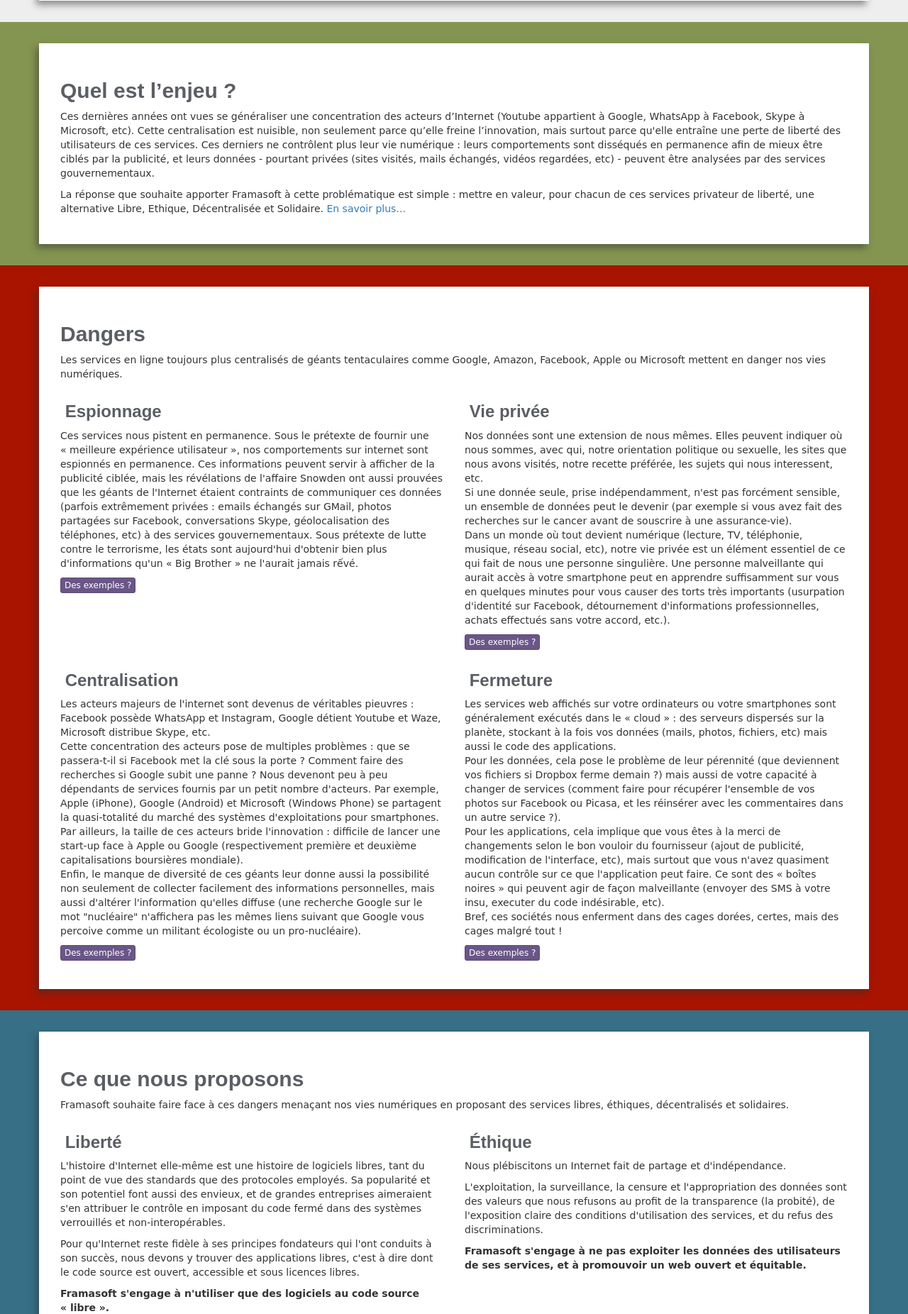
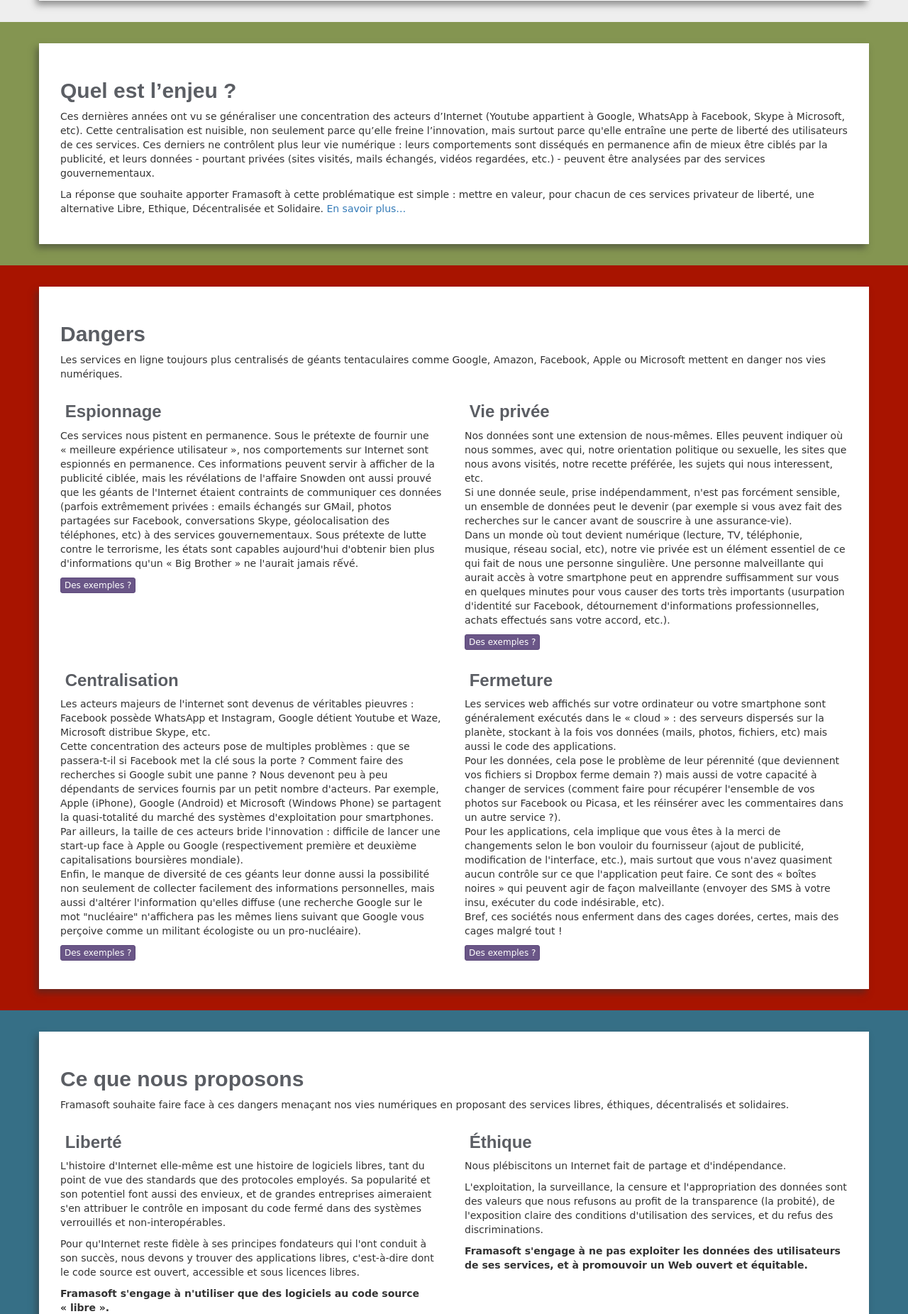
Before and after one commit to framasoft/degooglisons, a PHP site: page / in a window 1280 px wide. Shown: the part 1099-2951 px from the top of the page at 71% size. Run offline with PHP 8.4, Linux system fonts and the light colour scheme; some libraries are stand-ins or nearby versions.

Commit message:
corrections mineures ortho

```diff
--- a/index.php
+++ b/index.php
@@ -116,7 +116,7 @@ foreach ($data as $k => $v) {
                     <p class="text-center"><a class="btn btn-warning btn-lg btn-soutenir" href="http://soutenir.framasoft.org"><span class="fa fa-w fa-heart"></span> Soutenir ce projet</a></p>
 
                     <div class="well">
-                        <p><select id="c-select" title="Choisir le camps" class="form-control">
+                        <p><select id="c-select" title="Choisir le camp" class="form-control">
                             <?php echo $options; ?>
                         </select></p>
 
@@ -125,11 +125,11 @@ foreach ($data as $k => $v) {
                             <h2>Village libriste</h2>
                             <p>Au milieu des multinationales tentaculaires,
 quelques organisations non-lucratives continuent de lutter activement
-pour un web ouvert et respectueux des internautes.</p>
+pour un Web ouvert et respectueux des internautes.</p>
                             <p>En plus de Framasoft, association loi 1901
-qui mène cette présente campagne, nous pouvons citer l'April, la
+qui mène la présente campagne, nous pouvons citer l'April, la
 Quadrature du Net ou encore l'Aful. Ces associations vivent de vos dons,
- n'oubliez pas de les soutenir !</p>
+ n'oubliez pas de les soutenir&nbsp;!</p>
                         </div>
                         <!-- Big camps -->
                         <div id="t-fermetum" class="c-text">
@@ -137,7 +137,7 @@ Quadrature du Net ou encore l'Aful. Ces associations vivent de vos dons,
                             <p>Les services en ligne sont souvent fermés :
 une fois que vous avez commencé à les utiliser, il est très difficile de
  s'en séparer car ces entreprises font tout pour vous garder captifs en
-empêchant, par exemple, de migrer ses données ailleurs facilement.</p>
+ vous empêchant, par exemple, de migrer vos données ailleurs facilement.</p>
                             <p>Utiliser des services en ligne ouverts, c'est
  s'assurer qu'on ne sera jamais captif d'un site particulier et qu'il
 sera toujours possible d'aller voir ailleurs.
@@ -159,7 +159,7 @@ proposée par Framasoft ou installer le service chez soi.
                             <p>«&nbsp;Si c'est gratuit, c'est que vous êtes
 le produit&nbsp;» : de nombreux services en ligne vivent de
 l'exploitation de vos données personnelles en les revendant à des
-sociétés publicitaires. De plus, la plupart sont basés aux États-Unis et
+sociétés publicitaires. De plus, la plupart de ces services sont basés aux États-Unis et
  obéissent aux lois américaines de type PATRIOT ACT qui nient totalement
  votre droit à la vie privée.</p>
                             <p>Utiliser des services en ligne hébergés en
@@ -189,7 +189,7 @@ programme PRISM de la NSA ont montré que les craintes sur la violation
 de masse de la vie privée des internautes étaient fondées.</p>
                             <p>Utiliser des services centralisés revient
 aujourd'hui à offrir sur un plateau ses données personnelles aux
-organisation de surveillance sans aucun moyen de contrôler l'usage qui
+organisations de surveillance sans aucun moyen de contrôler l'usage qui
 en est fait.</p>
                         </div>
                         <!-- Little camps -->
@@ -201,7 +201,7 @@ en est fait.</p>
         <div class="row" id="enjeux">
             <div class="container ombre">
                 <h2>Quel est l’enjeu ?</h2>
-                <p>Ces dernières années ont vues se généraliser une
+                <p>Ces dernières années ont vu se généraliser une
 concentration des acteurs d’Internet (Youtube appartient à Google,
 WhatsApp à Facebook, Skype à Microsoft, etc). Cette centralisation est
 nuisible, non seulement parce qu’elle freine l’innovation, mais surtout
@@ -209,7 +209,7 @@ parce qu'elle entraîne une perte de liberté des utilisateurs de ces
 services. Ces derniers ne contrôlent plus leur vie numérique : leurs
 comportements sont disséqués en permanence afin de mieux être ciblés par
 la publicité, et leurs données - pourtant privées (sites visités, mails
-échangés, vidéos regardées, etc) - peuvent être analysées par des
+échangés, vidéos regardées, etc.) - peuvent être analysées par des
 services gouvernementaux.</p>
                 <p>La réponse que souhaite apporter Framasoft à
 cette problématique est simple : mettre en valeur, pour chacun de ces
@@ -233,14 +233,14 @@ Apple ou Microsoft mettent en danger nos vies numériques.</p>
                         <p>
                             Ces services nous pistent en permanence.
 Sous le prétexte de fournir une «&nbsp;meilleure expérience
-utilisateur&nbsp;», nos comportements sur internet sont espionnés en
+utilisateur&nbsp;», nos comportements sur Internet sont espionnés en
 permanence. Ces informations peuvent servir à afficher de la publicité
-ciblée, mais les révélations de l'affaire Snowden ont aussi prouvées que
+ciblée, mais les révélations de l'affaire Snowden ont aussi prouvé que
  les géants de l'Internet étaient contraints de communiquer ces données
 (parfois extrêmement privées : emails échangés sur GMail, photos
 partagées sur Facebook, conversations Skype, géolocalisation des
 téléphones, etc) à des services gouvernementaux. Sous prétexte de lutte
-contre le terrorisme, les états sont aujourd'hui d'obtenir bien plus
+contre le terrorisme, les états sont capables aujourd'hui d'obtenir bien plus
 d'informations qu'un «&nbsp;Big Brother&nbsp;» ne l'aurait jamais rếvé.
                         </p>
                         <p>
@@ -272,8 +272,7 @@ d'informations qu'un «&nbsp;Big Brother&nbsp;» ne l'aurait jamais rếvé.
                     <div class="col-sm-6">
                         <h3 id="t2-privatum"><span class="fa fa-fw fa-user"></span> Vie privée</h3>
                         <p>
-                            Nos données sont une extension de nous
-mêmes. Elles peuvent indiquer où nous sommes, avec qui, notre
+                            Nos données sont une extension de nous-mêmes. Elles peuvent indiquer où nous sommes, avec qui, notre
 orientation politique ou sexuelle, les sites que nous avons visités,
 notre recette préférée, les sujets qui nous interessent, etc. <br>
                             Si une donnée seule, prise indépendamment,
@@ -330,7 +329,7 @@ multiples problèmes : que se passera-t-il si Facebook met la clé sous la
                             Nous devenont peu à peu dépendants de
 services fournis par un petit nombre d'acteurs. Par exemple, Apple
 (iPhone), Google (Android) et Microsoft (Windows Phone) se partagent la
-quasi-totalité du marché des systèmes d'exploitations pour smartphones.<br>
+quasi-totalité du marché des systèmes d'exploitation pour smartphones.<br>
                             Par ailleurs, la taille de ces acteurs bride
  l'innovation : difficile de lancer une start-up face à Apple ou Google
 (respectivement première et deuxième capitalisations boursières
@@ -339,7 +338,7 @@ mondiale).<br>
 leur donne aussi la possibilité non seulement de collecter facilement
 des informations personnelles, mais aussi d'altérer l'information
 qu'elles diffuse (une recherche Google sur le mot "nucléaire"
-n'affichera pas les mêmes liens suivant que Google vous percoive comme
+n'affichera pas les mêmes liens suivant que Google vous perçoive comme
 un militant écologiste ou un pro-nucléaire).
                         </p>
                         <p>
@@ -371,7 +370,7 @@ un militant écologiste ou un pro-nucléaire).
                         <h3 id="t2-fermetum"><span class="fa fa-fw fa-lock"></span> Fermeture</h3>
                         <p>
                             Les services web affichés sur votre
-ordinateurs ou votre smartphones sont généralement exécutés dans le
+ordinateur ou votre smartphone sont généralement exécutés dans le
 «&nbsp;cloud&nbsp;» : des serveurs dispersés sur la planète, stockant à
 la fois vos données (mails, photos, fichiers, etc) mais aussi le code
 des applications.<br>
@@ -382,10 +381,10 @@ récupérer l'ensemble de vos photos sur Facebook ou Picasa, et les
 réinsérer avec les commentaires dans un autre service ?). <br>
                             Pour les applications, cela implique que
 vous êtes à la merci de changements selon le bon vouloir du fournisseur
-(ajout de publicité, modification de l'interface, etc), mais surtout que
+(ajout de publicité, modification de l'interface, etc.), mais surtout que
  vous n'avez quasiment aucun contrôle sur ce que l'application peut
 faire. Ce sont des «&nbsp;boîtes noires&nbsp;» qui peuvent agir de façon
- malveillante (envoyer des SMS à votre insu, executer du code
+ malveillante (envoyer des SMS à votre insu, exécuter du code
 indésirable, etc).
                         <br>Bref, ces sociétés nous enferment dans des cages dorées, certes, mais des cages malgré tout !
                         </p>
@@ -428,8 +427,8 @@ indésirable, etc).
                             Sa popularité et son potentiel font aussi des envieux, et de grandes entreprises
                             aimeraient s'en attribuer le contrôle en imposant du code fermé dans des systèmes
                             verrouillés et non-interopérables.</p>
-                            <p>Pour qu'Internet reste fidèle à ses principes fondateurs qui l'ont conduits à
-                            son succès, nous devons y trouver des applications libres, c'est à dire dont le
+                            <p>Pour qu'Internet reste fidèle à ses principes fondateurs qui l'ont conduit à
+                            son succès, nous devons y trouver des applications libres, c'est-à-dire dont le
                             code source est ouvert, accessible et sous licences libres.</p>
                             <p><strong>Framasoft s'engage à n'utiliser que des logiciels au code source «&nbsp;libre&nbsp;».</strong></p>
                     </div>
@@ -439,7 +438,7 @@ indésirable, etc).
                             <p>L'exploitation, la surveillance, la censure et l'appropriation des données sont
                             des valeurs que nous refusons au profit de la transparence (la probité), de l'exposition
                             claire des conditions d'utilisation des services, et du refus des discriminations.</p>
-                            <p><strong>Framasoft s'engage à ne pas exploiter les données des utilisateurs de ses services, et à promouvoir un web ouvert et équitable.</strong></p>
+                            <p><strong>Framasoft s'engage à ne pas exploiter les données des utilisateurs de ses services, et à promouvoir un Web ouvert et équitable.</strong></p>
                     </div>
                 </div>
                 <div class="row">
@@ -458,7 +457,7 @@ indésirable, etc).
                             <p>À travers les services que nous déployons, nous promouvons un modèle économique
                             fondé sur la mutualisation des coûts, le partage des ressources, et l'accessibilité
                             au plus grand nombre.</p>
-                            <p>Pour cette raisons les abus seront évités car nous avons tous conscience de la communauté des biens.</p>
+                            <p>Pour cette raison les abus seront évités car nous avons tous conscience de la communauté des biens.</p>
                             <p>Ce modèle possède aussi un caractère éducatif car nous pensons qu'en documentant
                             le déploiement des services, un grand nombre d'utilisateurs seront en mesure de partager
                             à leur tour ces ressources.</p>
@@ -497,9 +496,9 @@ des biens communs numériques. Dans un souci de décentralisation
 d'internet et de promotion de l'auto-hébergement, nous ferons le maximum
  afin que chacun puisse installer ses propres services (pour soi, pour
 son association, son entreprise).</p>
-                <p>Evidemment, nous n'avons pas prétention de <em>concurrencer</em>
+                <p>Evidemment, nous n'avons pas la prétention de <em>concurrencer</em>
  ces services, nous souhaitons juste proposer un espace numérique
-neutre, non-commercial et non-aggressif envers ses utilisateurs.</p>
+neutre, non-commercial et non-agressif envers ses utilisateurs.</p>
                 <p><strong>Accéder à la <a href="http://degooglisons-internet.org/liste/" title="Liste des services Framasoft.">liste des services</a> que nous proposons déjà (et ceux en préparation)</strong></p>
                 <p class="text-center"><img src="img/cloud.jpg" alt="" /></p>
             </div>
```
